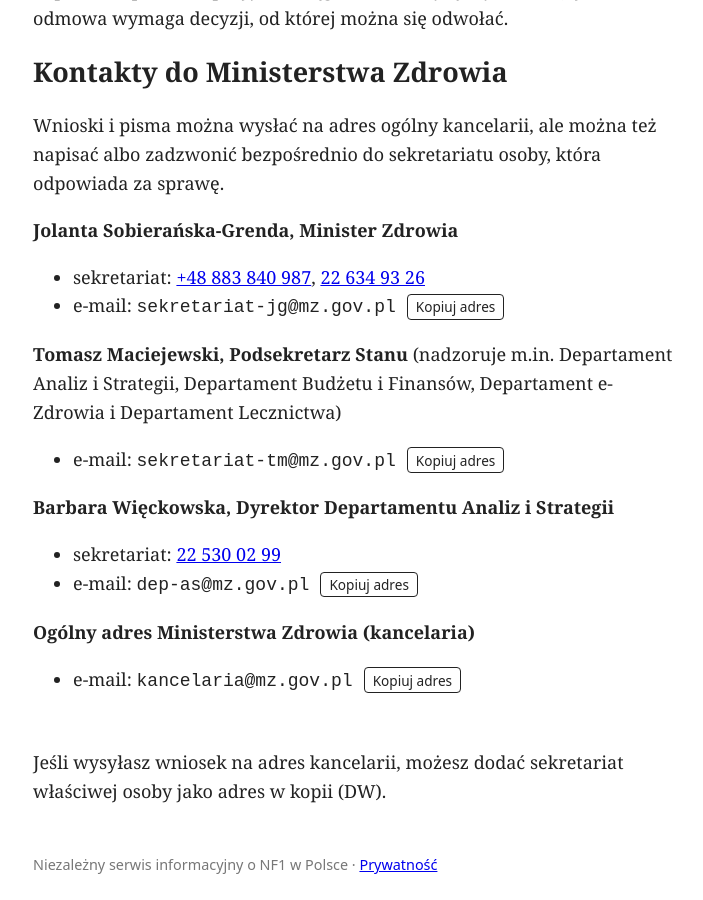
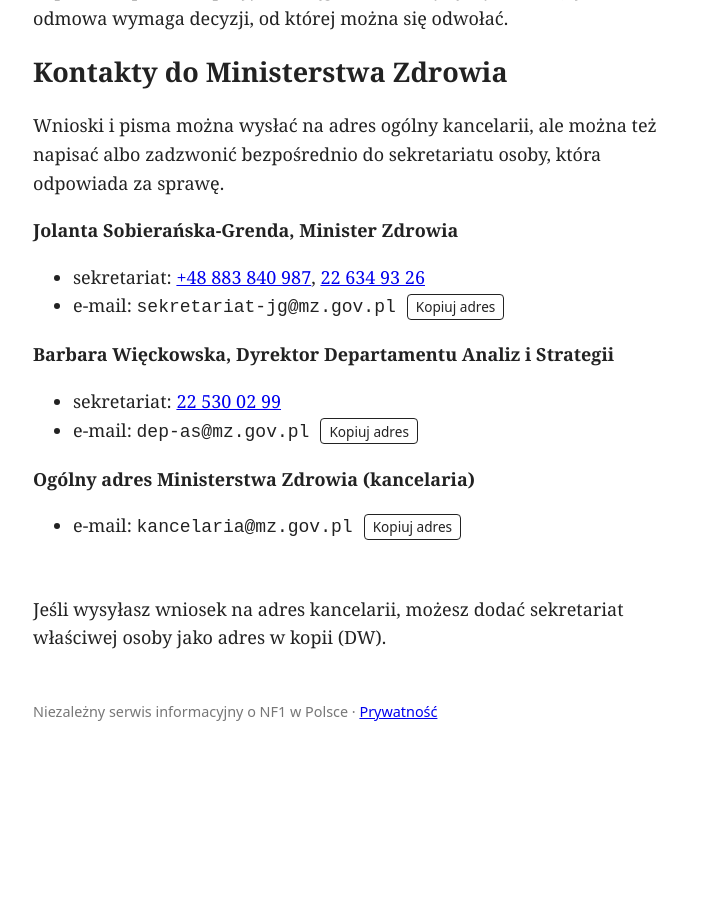
Before and after one commit to sylwiaeb/nf1news, a Jekyll site: the page built from do-pobrania.md, in a window 1280 px wide and 900 px high, scrolled down 3366 px. Shown: the whole window, without its empty margins (287-990 px from the left). Built offline with Jekyll 4.4.1, drawn with Linux system fonts in a browser that asks for light colours; after the commit the page ends 4113 px from its top, so only the background shows below that.

Commit message:
Usunięcie niedziałającego adresu sekretariatu wiceministra Maciejewskiego
Co-Authored-By: Claude Opus 5.5 <noreply@anthropic.com>
Claude-Session: https://claude.ai/code/session_019jaYATR9w3W35QGoNrwgMj

```diff
--- a/do-pobrania.md
+++ b/do-pobrania.md
@@ -68,9 +68,6 @@ Wnioski i pisma można wysłać na adres ogólny kancelarii, ale można też nap
 - sekretariat: <a href="tel:+48883840987">+48 883 840 987</a>, <a href="tel:+48226349326">22 634 93 26</a>
 - e-mail: `sekretariat-jg@mz.gov.pl` <button type="button" class="btn copy-addr" data-copy="sekretariat-jg@mz.gov.pl">Kopiuj adres</button>
 
-**Tomasz Maciejewski, Podsekretarz Stanu** (nadzoruje m.in. Departament Analiz i Strategii, Departament Budżetu i Finansów, Departament e-Zdrowia i Departament Lecznictwa)
-- e-mail: `sekretariat-tm@mz.gov.pl` <button type="button" class="btn copy-addr" data-copy="sekretariat-tm@mz.gov.pl">Kopiuj adres</button>
-
 **Barbara Więckowska, Dyrektor Departamentu Analiz i Strategii**
 - sekretariat: <a href="tel:+48225300299">22 530 02 99</a>
 - e-mail: `dep-as@mz.gov.pl` <button type="button" class="btn copy-addr" data-copy="dep-as@mz.gov.pl">Kopiuj adres</button>
```
Also changed, not shown: _posts/2026-11-02-co-moga-zrobic-pacjenci-i-rodziny.md (+1 -1 lines).
